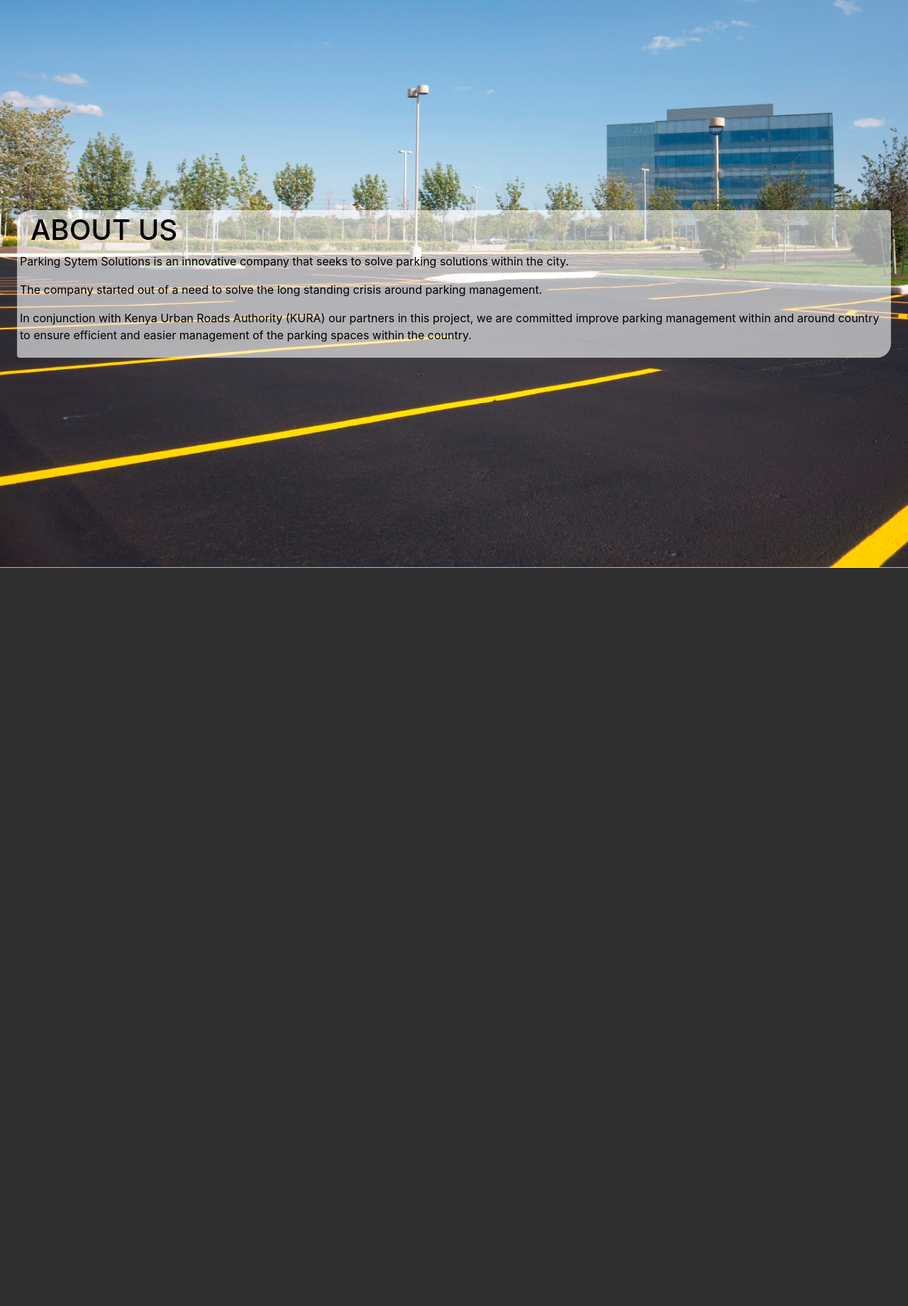
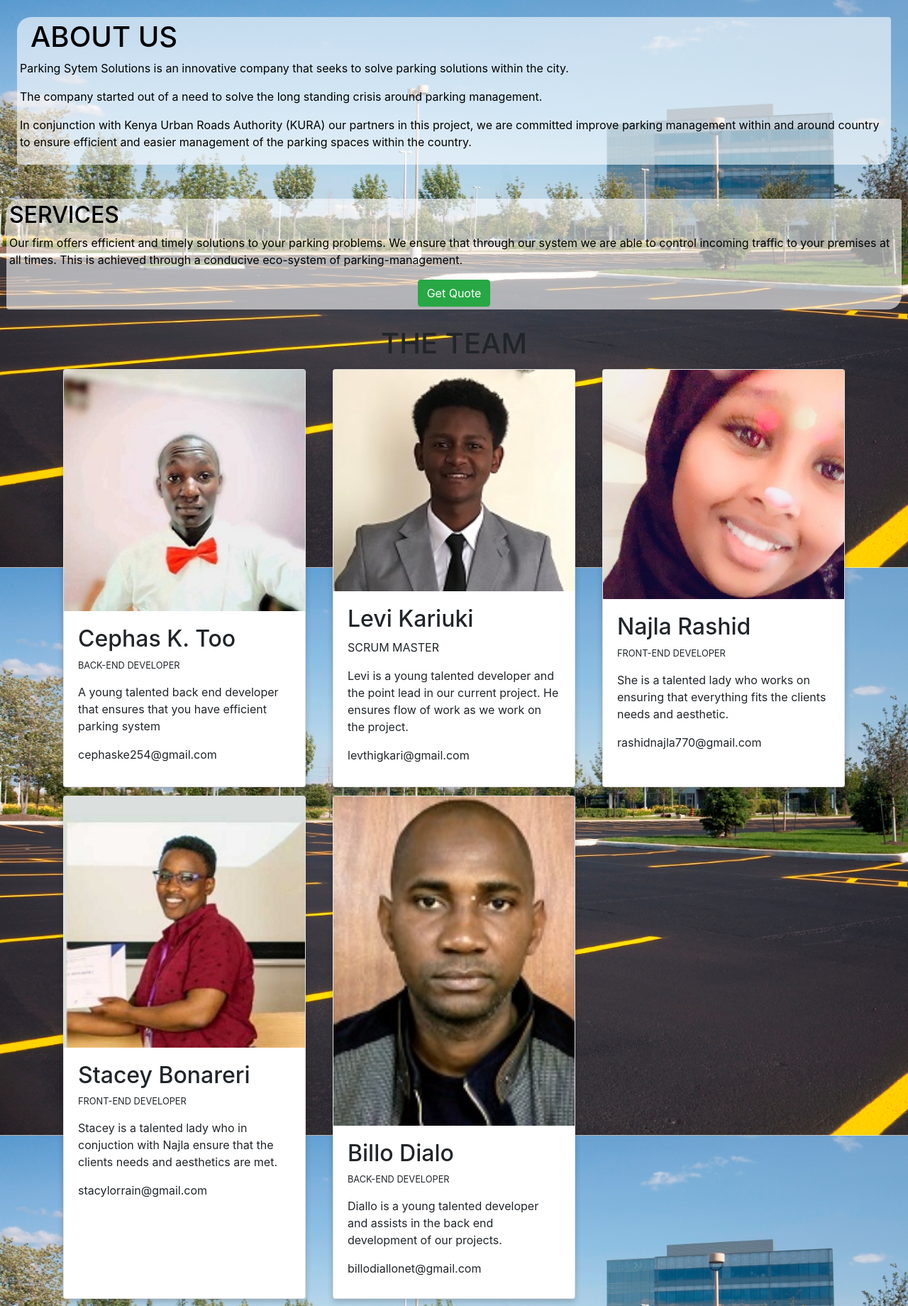
Before and after one commit to levy-jpg/PSS, a PHP site: page /aboutus.php in a window 1280 px wide. Shown: the whole page at 71% size. Before the commit the page ends 800 px from the top, so only its background shows below. Run offline with PHP 8.4, Linux system fonts and the light colour scheme.

Commit message:
added services

```diff
--- a/aboutus.php
+++ b/aboutus.php
@@ -3,12 +3,96 @@
 include ("head.php");
 ?>
 <div class="container-fluid" id="aus">
-    <div class="row align-items-center min-vh-100 p-4 text-black  rounded">
+    <div class="row align-items-center p-4 text-black  rounded">
         <div class="">
             <h1 class="col-sm-12">ABOUT US</h1>
-            <p>Parking Sytem Solutions is an innovative company that seeks to solve parking solutions within the city.</p>
-                <p>The company started out of a need to solve the long standing crisis around parking management.</p>
-                <p>In conjunction with Kenya Urban Roads Authority (KURA) our partners in this project, we are committed improve parking management within and around country to ensure efficient and easier management of the parking spaces within the country.</p>
+            <p>Parking Sytem Solutions is an innovative company that seeks to solve parking solutions within the city.
+            </p>
+            <p>The company started out of a need to solve the long standing crisis around parking management.</p>
+            <p>In conjunction with Kenya Urban Roads Authority (KURA) our partners in this project, we are committed
+                improve parking management within and around country to ensure efficient and easier management of the
+                parking spaces within the country.</p>
         </div>
     </div>
 </div>
+<div class="conatiner" id="aus">
+    <div class="row align-items-center p-4 text-black  rounded">
+        <div class="div">
+            <h2>SERVICES</h2>
+            <p>Our firm offers efficient and timely solutions to your parking problems. We ensure that through our
+                system we are able to control incoming traffic to your premises at all times. This is achieved through a
+                conducive eco-system of parking-management. </p>
+            <section class="text-center">
+                <button class="btn btn-success">Get Quote</button>
+</section>
+        </div>
+
+    </div>
+</div>
+
+<div class="container">
+    <h1 class="text-center">THE TEAM</h1>
+    <div class="row">
+        <div class="col-md-4 col-sm-6">
+            <div class="card">
+                <img src="static/images/cephas.jpg" alt="Cephas ">
+                <div class="card-body">
+                    <h2>Cephas K. Too</h2>
+                    <p class="small">BACK-END DEVELOPER</p>
+                    <p>A young talented back end developer that ensures that you have efficient parking system</p>
+                    <p>cephaske254@gmail.com</p>
+                </div>
+            </div>
+        </div>
+        <div class="col-md-4 col-sm-6">
+            <div class="card">
+                <img src="static/images/levi.jpg" alt="Levi">
+                <div class="card-body">
+                    <h2>Levi Kariuki</h2>
+                    <p class="title">SCRUM MASTER</p>
+                    <p>Levi is a young talented developer and the point lead in our current project. He ensures flow
+                        of work as we work on the project.</p>
+                    <p>levthigkari@gmail.com</p>
+                </div>
+            </div>
+        </div>
+
+        <div class="col-md-4 col-sm-6">
+            <div class="card">
+                <img src="static/images/najla.jpg" alt="Najla">
+                <div class="card-body">
+                    <h2>Najla Rashid</h2>
+                    <p class="small">FRONT-END DEVELOPER</p>
+                    <p>She is a talented lady who works on ensuring that everything fits the clients needs and
+                        aesthetic.</p>
+                    <p>rashidnajla770@gmail.com</p>
+                </div>
+            </div>
+        </div>
+        <div class="col-md-4 col-sm-6">
+            <div class="card">
+                <img src="static/images/stacey.jpg" alt="Stacey">
+                <div class="card-body">
+                    <h2>Stacey Bonareri</h2>
+                    <p class="small">FRONT-END DEVELOPER</p>
+                    <p>Stacey is a talented lady who in conjuction with Najla ensure that the clients needs and
+                        aesthetics are met.</p>
+                    <p>stacylorrain@gmail.com</p>
+                </div>
+            </div>
+        </div>
+        <div class="col-md-4 col-sm-6">
+            <div class="card">
+                <img src="static/images/billo.jpg" alt="Diallo">
+                <div class="card-body">
+                    <h2>Billo Dialo</h2>
+                    <p class="small">BACK-END DEVELOPER</p>
+                    <p>Diallo is a young talented developer and assists in the back end development of our
+                        projects.</p>
+                    <p>billodiallonet@gmail.com</p>
+                </div>
+            </div>
+        </div>
+    </div>
+
+</div>
--- a/static/css/style.css
+++ b/static/css/style.css
@@ -69,3 +69,30 @@
     color: #000000;
     border-radius: 20px 4px;
 }
+#serv div div{
+    background: rgba(255, 255, 255, 0.603);
+    padding: 4px;
+    color: #000000;
+    border-radius: 20px 4px;
+}
+.column {
+    float: left;
+    width: 33.3%;
+    margin-bottom: 16px;
+    padding: 0 8px;
+  }
+
+  .container::after, .row::after {
+    content: "";
+    clear: both;
+    display: table;
+  }
+  .card {
+    box-shadow: 0 4px 8px 0 rgba(0, 0, 0, 0.2);
+    margin: 4px;
+    height: 98%;
+
+  }
+  .card img{
+      width: 100%;
+  }
```
Also changed, not shown: static/images/billo.jpg (added), static/images/cephas.jpg (added), static/images/levi.jpg (added), static/images/logo_transparent.png (added), static/images/najla.jpg (added), static/images/stacey.jpg (added).
